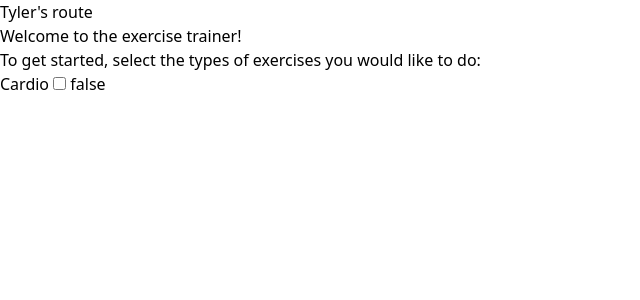
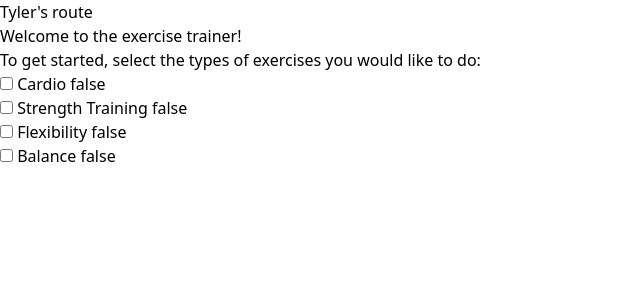
Before and after one commit to justinschwerdtfeger/axxess-hackathon, a SvelteKit app: page /tyler in a window 1280 px wide. Shown: the top 300 px of the page, without its empty margins (0-640 px from the left). Built offline with nearby package versions, Linux system fonts and the light colour scheme.

Commit message:
fixed checkbox

```diff
--- a/src/routes/tyler/+page.svelte
+++ b/src/routes/tyler/+page.svelte
@@ -1,10 +1,30 @@
 <p>Tyler's route</p>
 <script>
     let cardioCheck = $state(false);
+    let exerciseTypeNames = $state(["Cardio","Strength Training","Flexibility","Balance"]);
+    let exerciseSubNames = $state([["Running","Cycling","Swimming"],["Weightlifting","Bodyweight exercises"],["Yoga","Pilates","Static stretching"],["Standing on one leg","Heel raises","Chair sit-to-stand"]])
+    let exerciseTypeEnabled = $state([false,false,false,false]);
+    let exerciseSubEnabled = $state([[false,false,false],[false,false],[false,false,false],[false,false,false]])
+
 </script>
 <h1>Welcome to the exercise trainer!</h1>
 <label>
 To get started, select the types of exercises you would like to do:<br>
-Cardio <input type="checkbox" bind:checked={cardioCheck}/>
-{cardioCheck}
+
+{#each exerciseTypeNames as exerciseType, i}
+
+<label>
+    <input
+        type="checkbox"
+        bind:checked={exerciseTypeEnabled[i]}
+    />
+
+    {exerciseType}
+    {exerciseTypeEnabled[i]}
+    <br>
 </label>
+
+{/each}
+
+
+</label>
```
